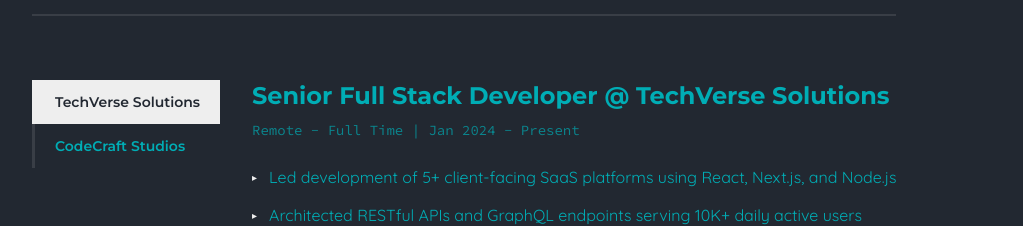
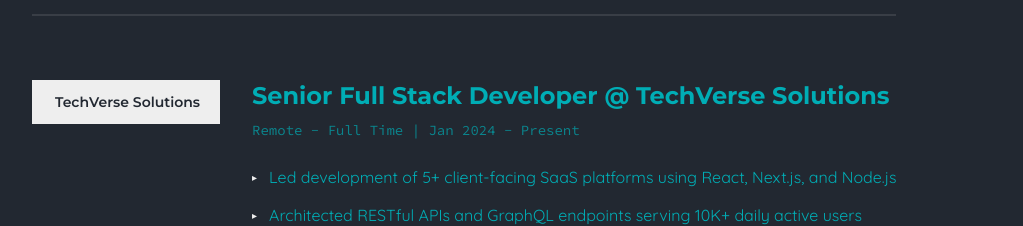
Before and after one commit to parthboricha933/parthboricha, a Next.js app: page / in a window 1280 px wide. Shown: the part 1980-2206 px from the top of the page, without its empty margins (128-1151 px from the left). Built offline with nearby package versions, Linux system fonts and the light colour scheme.

Commit message:
Remove CodeCraft Studios from experience section

```diff
--- a/src/components/portfolio/ExperienceSection.tsx
+++ b/src/components/portfolio/ExperienceSection.tsx
@@ -24,19 +24,7 @@
       'Mentored 3 junior developers and conducted weekly code review sessions',
     ],
   },
-  {
-    company: 'CodeCraft Studios',
-    title: 'Full Stack Developer @ CodeCraft Studios',
-    duration: 'Onsite - Full Time | Jun 2022 - Dec 2023',
-    bullets: [
-      'Built and maintained 10+ web applications using MERN stack for diverse industries',
-      'Developed custom CMS solutions and e-commerce platforms with Stripe integration',
-      'Migrated 4 WordPress websites to modern React/Next.js applications',
-      'Integrated third-party APIs including payment gateways, analytics, and social platforms',
-      'Reduced page load times by 70% through code splitting and lazy loading strategies',
-      'Wrote comprehensive unit and integration tests achieving 85%+ code coverage',
-    ],
-  },
+
 ];
 
 export default function ExperienceSection() {
```
